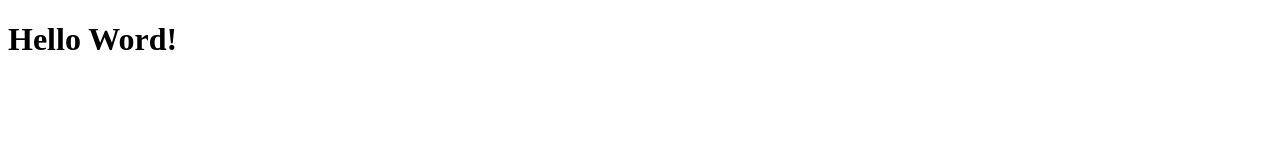
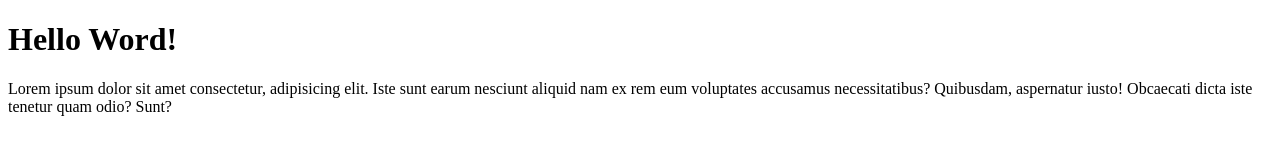
Before and after one commit to ramabie/wpu-git-test, a plain HTML site: page index.html in a window 1280 px wide. Drawn offline with Linux system fonts and the light colour scheme.

Commit message:
menambahkan paragraph baru

```diff
--- a/index.html
+++ b/index.html
@@ -7,5 +7,6 @@
 </head>
 <body>
     <h1>Hello Word!</h1>
+    <p>Lorem ipsum dolor sit amet consectetur, adipisicing elit. Iste sunt earum nesciunt aliquid nam ex rem eum voluptates accusamus necessitatibus? Quibusdam, aspernatur iusto! Obcaecati dicta iste tenetur quam odio? Sunt?</p>
 </body>
 </html>
```
